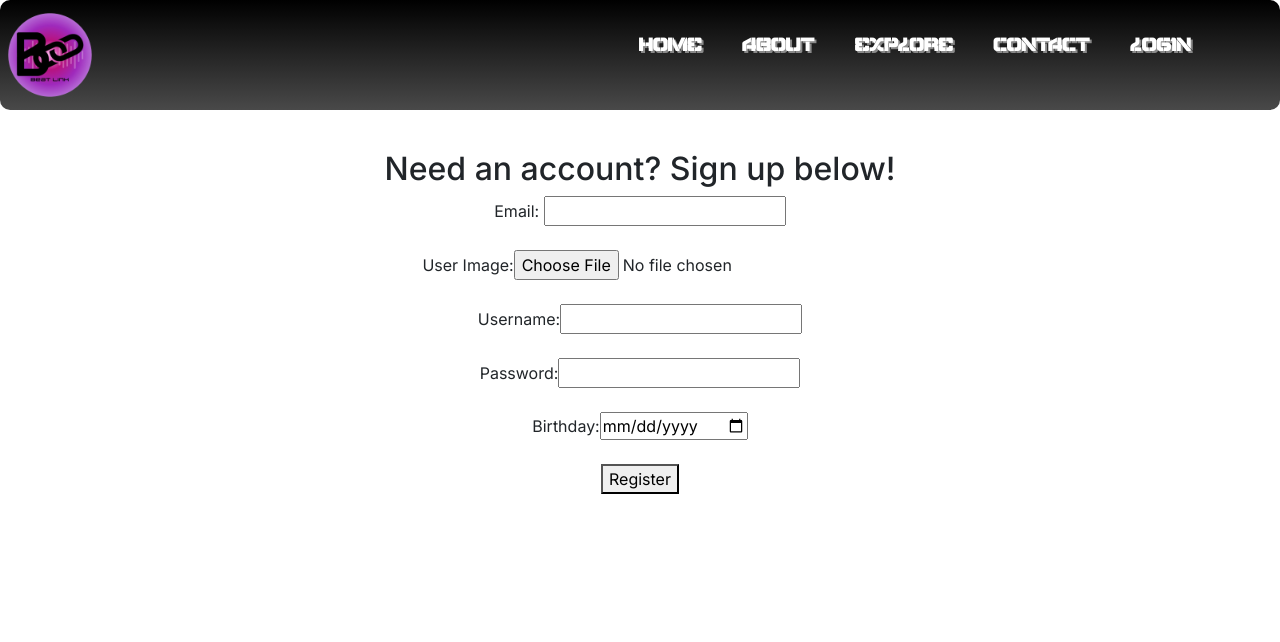
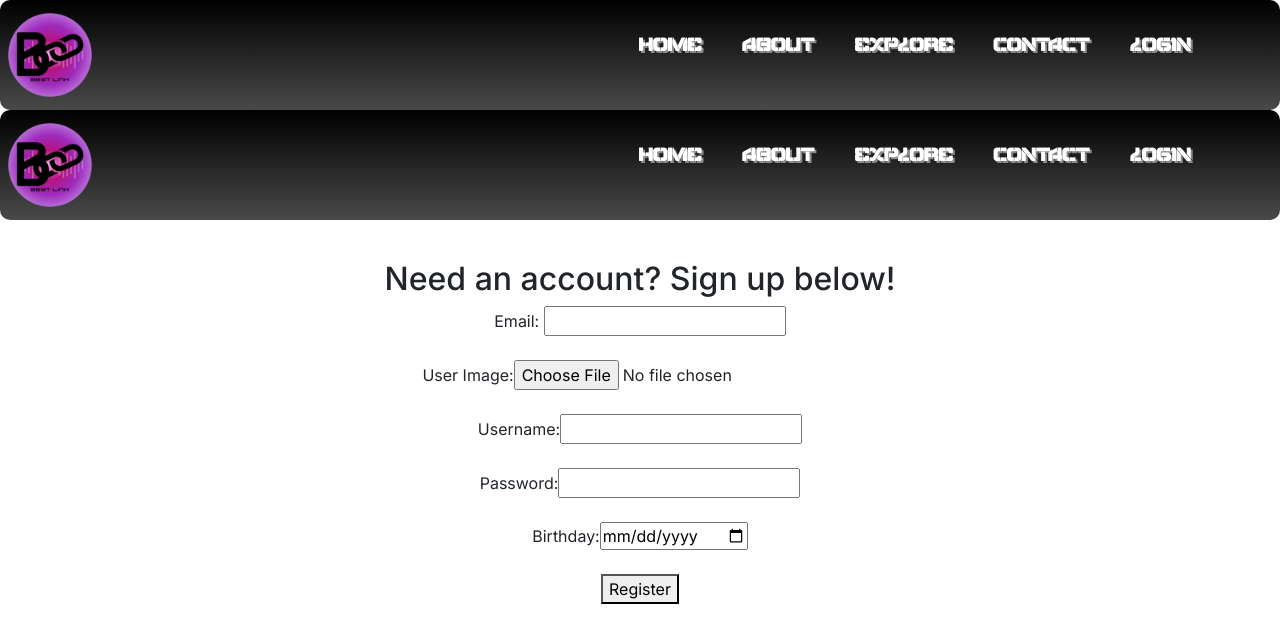
Before and after one commit to keyprocedure/social-playlist-network, a Next.js app in the folder application/beatlink/: page /signUp in a window 1280 px wide. Shown: the top 642 px of the page. Built offline with nearby package versions, Linux system fonts and the light colour scheme.

Commit message:
make navbar a global layout, so we don't have to constantly individually import it in every component. It'll always be there now

```diff
--- a/application/beatlink/src/app/components/navbar.js
+++ b/application/beatlink/src/app/components/navbar.js
@@ -1,33 +1,51 @@
 "use client";
 import React, { useEffect, useState } from "react";
-import Image from "next/image"
-import Cookies from 'js-cookie';
+import Cookies from "js-cookie";
 
 export default function Navbar() {
   const [isLoggedIn, setIsLoggedIn] = useState(false);
 
   useEffect(() => {
     // Check the session cookie when the component mounts in the client
-        const session = Cookies.get('session');
+    const session = Cookies.get("session");
     setIsLoggedIn(!!session);
   }, []);
 
   return (
     <nav className="nav">
       <a href="/" className="site-title">
-                <img src="images/logo.png.png" alt="Site Logo" className="site-logo" style={{ width: "100px", height: "auto" }} />
+        <img
+          src="images/logo.png.png"
+          alt="Site Logo"
+          className="site-logo"
+          style={{ width: "100px", height: "auto" }}
+        />
       </a>
 
       <div>
         <ul id="navbar">
-                    <li><a href="/">HOME</a></li>
-                    <li><a href="/about">ABOUT</a></li>
-                    <li><a href="/explore">EXPLORE</a></li>
-                    <li><a href="/contact">CONTACT</a></li>
           <li>
-                        {isLoggedIn
-                            ? <a href="/logout" className="nav-link-auth">LOGOUT</a>
-                            : <a href="/login" className="nav-link-auth">LOGIN</a>}
+            <a href="/">HOME</a>
+          </li>
+          <li>
+            <a href="/about">ABOUT</a>
+          </li>
+          <li>
+            <a href="/explore">EXPLORE</a>
+          </li>
+          <li>
+            <a href="/contact">CONTACT</a>
+          </li>
+          <li>
+            {isLoggedIn ? (
+              <a href="/logout" className="nav-link-auth">
+                LOGOUT
+              </a>
+            ) : (
+              <a href="/login" className="nav-link-auth">
+                LOGIN
+              </a>
+            )}
           </li>
         </ul>
       </div>
--- a/application/beatlink/src/app/layout.js
+++ b/application/beatlink/src/app/layout.js
@@ -3,7 +3,7 @@ import { Inter } from "next/font/google";
 import "./styles.css";
 import "bootstrap/dist/css/bootstrap.css";
 import BootstrapClient from "./components/BootstrapClient";
-
+import Navbar from "./components/navbar.js";
 const inter = Inter({ subsets: ["latin"] });
 
 export const metadata = {
@@ -18,7 +18,10 @@ export default function RootLayout({ children }) {
         <meta charSet="utf-8" />
         <meta name="viewport" content="width=device-width, initial-scale=1" />
       </head>
-			<body className={inter.className}>{children}</body>
+      <body className={inter.className}>
+        <Navbar />
+        {children}
+      </body>
     </html>
   );
 }
```
Also changed, not shown: application/beatlink/src/app/page.js (+8 -6 lines). Lines whose indentation alone changed are shown as unchanged.
